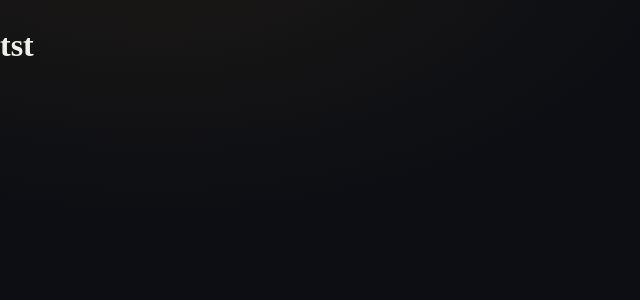
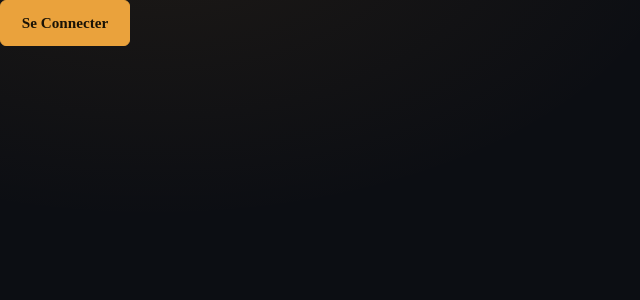
Before and after one commit to Hibaboudiaj/WarehouseOS, a Next.js app: page / in a window 1280 px wide. Shown: the top 300 px of the page, without its empty margins (0-640 px from the left). Built offline with nearby package versions, Linux system fonts and the light colour scheme.

Commit message:
Partie Button Terminer

```diff
--- a/app/page.tsx
+++ b/app/page.tsx
@@ -1,5 +1,8 @@
+import Button from "@/components/Button/Button";
 export default function Home() {
   return (
-    <h1>tst</h1>
+    <div>
+      <Button>Se Connecter</Button>
+    </div>
   );
 }
--- /dev/null
+++ b/components/Button/Button.module.css
@@ -0,0 +1,39 @@
+.button {
+  display: inline-flex;
+  align-items: center;
+  justify-content: center;
+  height: 46px;
+  padding: 0 1.3rem;
+  border-radius: var(--radius-sm);
+  font-family: var(--font-display);
+  font-size: 0.95rem;
+  font-weight: 600;
+  cursor: pointer;
+  border: 1.5px solid transparent;
+  transition: box-shadow 150ms ease, color 150ms ease, border-color 150ms ease;
+}
+
+.primary {
+  background-color: var(--color-amber);
+  border-color: var(--color-amber);
+  color: #1a1306;
+}
+
+.primary:hover {
+  box-shadow: 0 0 24px rgba(234, 162, 60, 0.45);
+}
+
+.secondary {
+  background-color: transparent;
+  border-color: var(--color-border-strong);
+  color: var(--color-ink);
+}
+
+.secondary:hover {
+  border-color: var(--color-cyan);
+  color: var(--color-cyan);
+}
+
+.fullWidth {
+  width: 100%;
+}
--- /dev/null
+++ b/components/Button/Button.tsx
@@ -0,0 +1,27 @@
+import styles from "./Button.module.css";
+
+interface ButtonProps {
+  children: string;
+  type?: "button" | "submit";
+  variant?: "primary" | "secondary";
+  fullWidth?: boolean;
+  onClick?: () => void;
+}
+
+export default function Button({
+  children,
+  type = "button",
+  variant = "primary",
+  fullWidth = false,
+  onClick,
+}:ButtonProps){
+    let className = styles.button + " " + styles[variant];
+  if (fullWidth) {
+    className = className + " " + styles.fullWidth;
+}
+return (
+    <button type={type} className={className} onClick={onClick}>
+      {children}
+    </button>
+  );
+}
```
